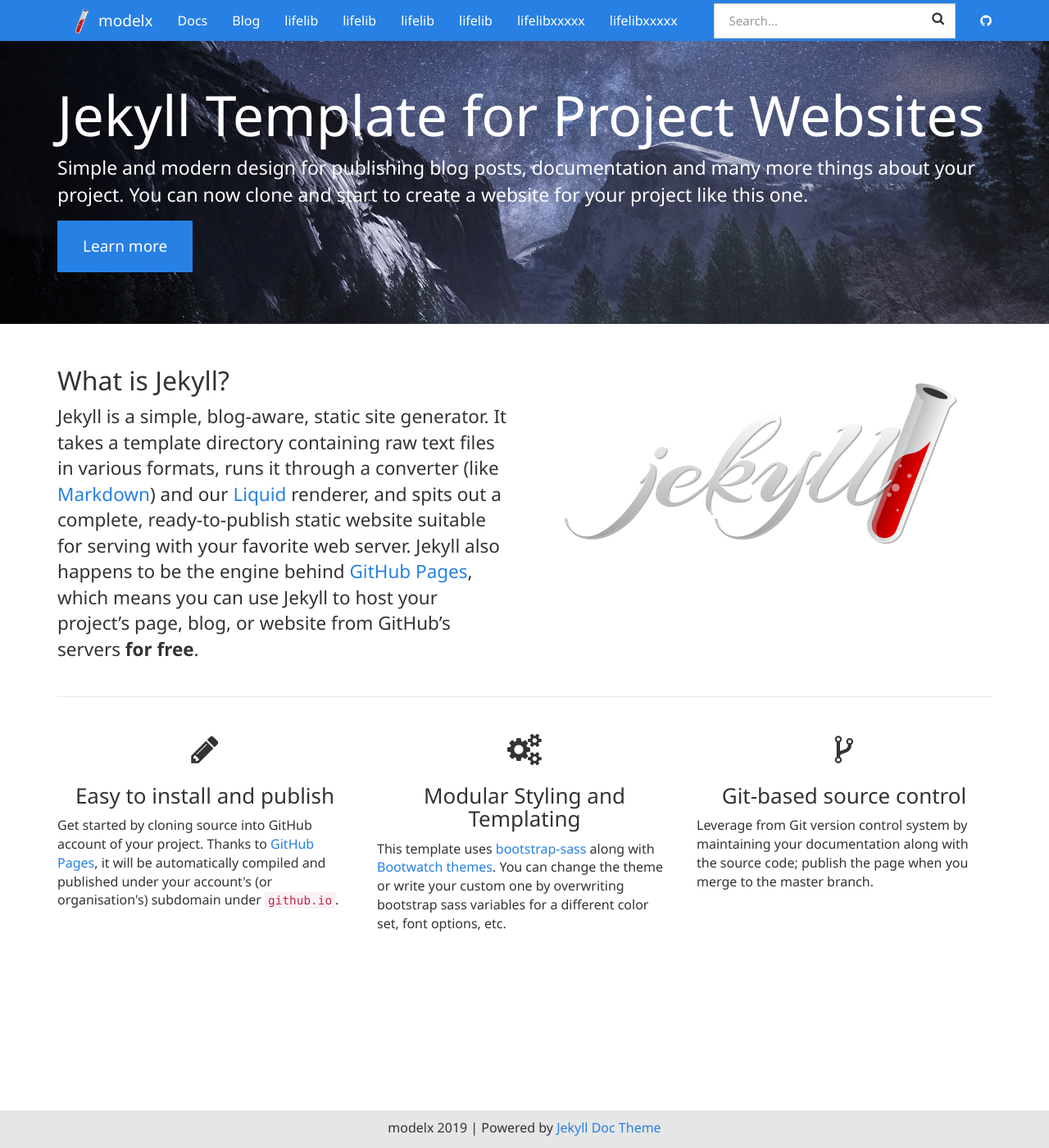
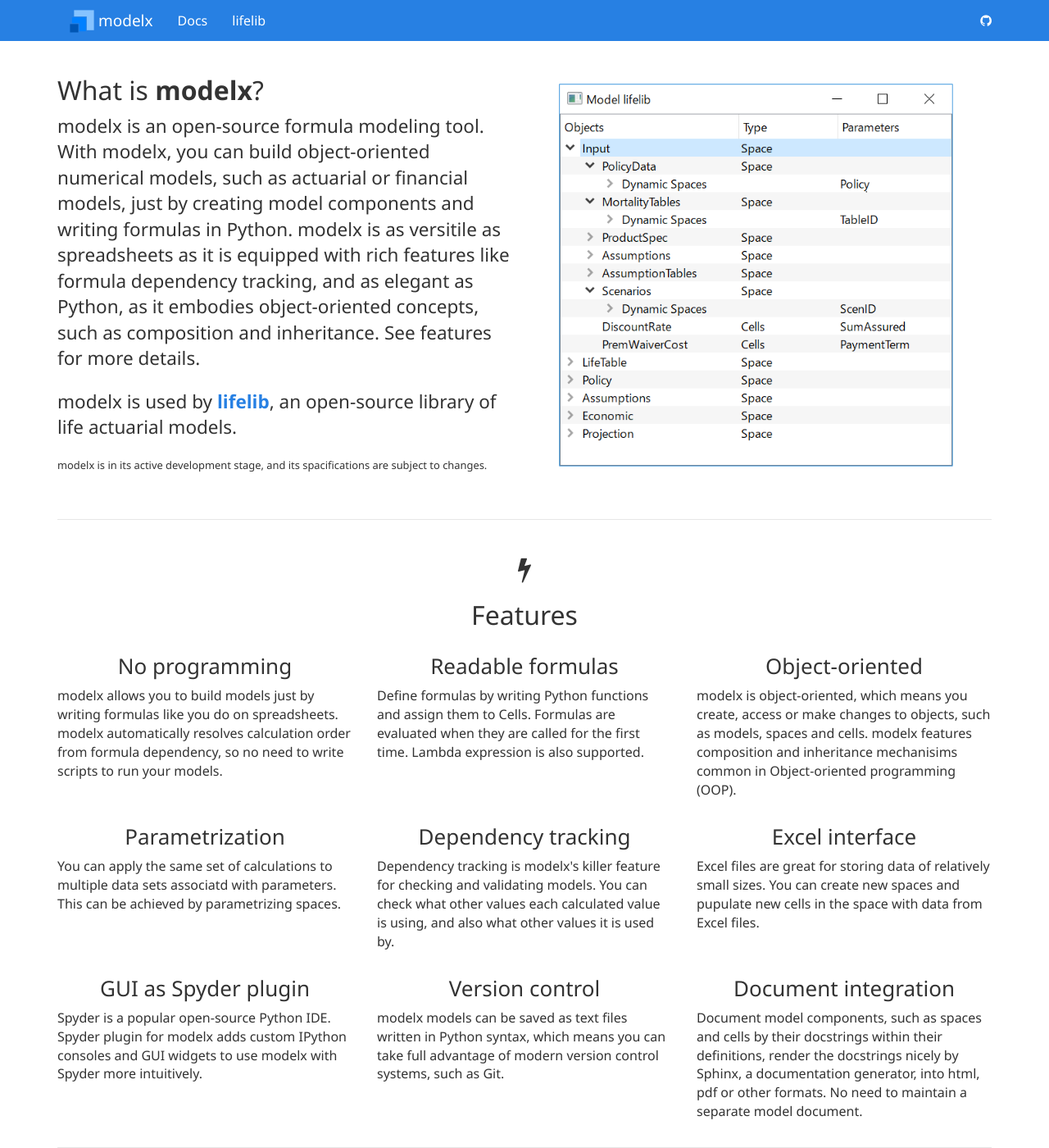
Before and after one commit to fumitoh/modelx-site, a Jekyll site: the page built from index.html, in a window 1280 px wide and 1400 px high. Shown: the whole window at 82% size. Built offline with Jekyll 4.4.1, drawn with Linux system fonts in a browser that asks for light colours.

Commit message:
Update landing page

```diff
--- a/_config.yml
+++ b/_config.yml
@@ -2,12 +2,12 @@
 title: modelx
 email: fumito.ham@gmail.com
 description: >
-  Official modelx site
+  Python-spreadsheets hybrid
 lang: en-US
 
 baseurl: "/modelx-site" # the subpath of your site, e.g. /blog/
 url: "https://fumitoh.github.io" # the base hostname & protocol for your site
-# git_address: https://github.com/aksakalli/jekyll-doc-theme
+git_address: https://github.com/fumitoh/modelx
 # git_edit_address: https://github.com/aksakalli/jekyll-doc-theme/blob/gh-pages
 twitter_username: fumitoham
 github_username: fumitoh
--- a/_includes/topnav.html
+++ b/_includes/topnav.html
@@ -13,22 +13,13 @@
         </div>
         <div id="navbar" class="collapse navbar-collapse">
             <ul class="nav navbar-nav">
-                <li {% if page.sectionid=='docs' %} class="active" {% endif %}><a href="{{ "/docs/home/" | prepend: site.baseurl }}">Docs</a></li>
-                <li {% if page.sectionid=='blog' %} class="active" {% endif %}><a href="{{ site.posts.first.url | prepend: site.baseurl }}">Blog</a></li>
+                <li {% if page.sectionid=='docs' %} class="active" {% endif %}><a href="{{ "/docs" | prepend: site.baseurl }}">Docs</a></li>
+                <!--
+                  <li {% if page.sectionid=='blog' %} class="active" {% endif %}><a href="{{ site.posts.first.url | prepend: site.baseurl }}">Blog</a></li>
+                  -->
                 <li><a href="https://lifelib.io">lifelib</a></li>
-                <li><a href="https://lifelib.io">lifelib</a></li>
-                <li><a href="https://lifelib.io">lifelib</a></li>
-                <li><a href="https://lifelib.io">lifelib</a></li>
-                <li><a href="https://lifelib.io">lifelibxxxxx</a></li>
-                <li><a href="https://lifelib.io">lifelibxxxxx</a></li>
             </ul>
             <div class="navbar-right">
-                <form class="navbar-form navbar-left">
-                    <div class="form-group has-feedback">
-                        <input id="search-box" type="search" class="form-control" placeholder="Search...">
-                        <i class="fa fa-search form-control-feedback"></i>
-                    </div>
-                </form>
                 <ul class="nav navbar-nav">
                     <li><a href="{{ site.git_address }}"><i class="fa fa-github" aria-hidden="true"></i></a></li>
                 </ul>
--- a/index.html
+++ b/index.html
@@ -2,53 +2,134 @@
 layout: default
 ---
 
-<div class="header-container jumbotron">
-    <div class="container">
-        <h1>Jekyll Template for Project Websites</h1>
-        <p>Simple and modern design for publishing blog posts, documentation and many more things about your project.
-          You can now clone and start to create a website for your project like this one.</p>
-        <p><a class="btn btn-primary btn-lg" href="{{ "/docs/home/" | prepend: site.baseurl }}" role="button">Learn more</a></p>
-    </div>
-</div>
 
 <div class="container">
     <div class="row">
         <div class="col-md-6">
-            <h2 class="header-light regular-pad">What is Jekyll?</h2>
-              <p class="lead">Jekyll is a simple, blog-aware, static site generator. It takes a template
-              directory containing raw text files in various formats, runs it through
-              a converter (like <a href="https://daringfireball.net/projects/markdown/">Markdown</a>)
-              and our <a href="https://github.com/Shopify/liquid/wiki">Liquid</a> renderer, and
-              spits out a complete, ready-to-publish static website suitable
-              for serving with your favorite web server. Jekyll also happens to be the engine
-              behind <a href="https://pages.github.com">GitHub Pages</a>, which means you can use Jekyll
-              to host your project’s page, blog, or website from GitHub’s servers <strong>for
-              free</strong>.</p>
+            <h2 class="header-light regular-pad">What is <strong>modelx</strong>?</h2>
+              <p class="lead">modelx is an open-source formula modeling tool.
+              With modelx, you can build object-oriented numerical models,
+              such as actuarial or financial models,
+              just by creating model components and writing formulas in Python.
+              modelx is as versitile as spreadsheets
+              as it is equipped with rich features like formula dependency tracking,
+              and as elegant as Python,
+              as it embodies object-oriented concepts, such as composition and inheritance.
+              See features for more details.
+              </p>
+              <p class="lead">
+              modelx is used by
+              <strong><a href="https://lifelib.io">lifelib</a></strong>,
+              an open-source library of life actuarial models.
+              </p>
+              <p class="small">
+                modelx is in its active development stage, and its spacifications
+                are subject to changes.
+              </p>
         </div>
         <div class="col-md-6 text-center">
-            <img src="img/jekyll-dark.png" alt="" class="img-responsive">
+            <img src="img/input_tree.png" alt="" class="img-responsive">
         </div>
     </div>
+
+    <!--
+    <div class="row">
+        <div class="col-sm-3">
+            <h2 class="text-center"><a href="{{ site.posts.first.url | prepend: site.baseurl }}"><i class="fa fa-pencil" aria-hidden="true"></i></a></h2>
+            <h3 class="text-center"><a href="{{ site.posts.first.url | prepend: site.baseurl }}">Blog</a></h3>
+        </div>
+        <div class="col-sm-3">
+            <h2 class="text-center"><a href="{{ "/docs" | prepend: site.baseurl }}"><i class="fa fa-book" aria-hidden="true"></i></a></h2>
+            <h3 class="text-center"><a href="{{ "/docs" | prepend: site.baseurl }}">Documents</a></h3>
+        </div>
+        <div class="col-sm-3">
+            <h2 class="text-center"><i class="fa fa-area-chart" aria-hidden="true"></i></h2>
+            <h3 class="text-center">Examples</h3>
+        </div>
+        <div class="col-sm-3">
+            <h2 class="text-center"><a href="https://lifelib.io"><i class="fa fa-code-fork" aria-hidden="true"></i></a></h2>
+            <h3 class="text-center"><a href="https://lifelib.io">lifelib</a></h3>
+        </div>
+    </div>
+    -->
+
     <hr>
     <div class="row">
+      <h2 class="text-center"><i class="fa fa-bolt" aria-hidden="true"></i></h2>
+      <h2 align="center">Features</h2>
         <div class="col-sm-4">
-            <h1 class="text-center"><i class="fa fa-pencil" aria-hidden="true"></i></h1>
-            <h3 class="text-center">Easy to install and publish</h3>
-            <p>Get started by cloning source into GitHub account of your project. Thanks to <a href="https://pages.github.com">GitHub Pages</a>,
-              it will be automatically compiled and published under your account's (or organisation's) subdomain under <code>github.io</code>.
+            <h3 class="text-center">No programming</h3>
+            <p>modelx allows you to build models
+              just by writing formulas like you do on spreadsheets.
+              modelx automatically resolves calculation order from formula
+              dependency, so no need to write scripts to run your models.
             </p>
         </div>
         <div class="col-sm-4">
-            <h1 class="text-center"><i class="fa fa-cogs" aria-hidden="true"></i></h1>
-            <h3 class="text-center">Modular Styling and Templating</h3>
-            <p>This template uses <a href="https://github.com/twbs/bootstrap-sass">bootstrap-sass</a> along with <a href="https://bootswatch.com/">Bootwatch themes</a>.
-            You can change the theme or write your custom one by overwriting bootstrap sass variables for a different color set, font options, etc.</p>
+            <h3 class="text-center">Readable formulas</h3>
+            <p>Define formulas by writing Python functions
+            and assign them to Cells. Formulas are evaluated when they are
+            called for the first time.
+            Lambda expression is also supported.</p>
         </div>
         <div class="col-sm-4">
-            <h1 class="text-center"><i class="fa fa-code-fork" aria-hidden="true"></i></h1>
-            <h3 class="text-center">Git-based source control</h3>
-            <p>Leverage from Git version control system by
-              maintaining your documentation along with the source code; publish the page when you merge to the master branch.</p>
+            <h3 class="text-center">Object-oriented</h3>
+            <p>modelx is object-oriented, which means you create, access or
+              make changes to objects, such as models, spaces and cells.
+              modelx features composition and inheritance mechanisims
+              common in Object-oriented programming (OOP). </p>
         </div>
+
+
     </div>
+    <div class="row">
+
+      <div class="col-sm-4">
+          <h3 class="text-center">Parametrization</h3>
+          <p>You can apply the same set of calculations
+            to multiple data sets associatd with parameters.
+            This can be achieved by parametrizing spaces.</p>
+      </div>
+      <div class="col-sm-4">
+          <h3 class="text-center">Dependency tracking</h3>
+          <p>Dependency tracking is modelx's killer feature for checking and validating
+            models. You can check what other values
+            each calculated value is using, and also what other values
+            it is used by.
+          </p>
+      </div>
+      <div class="col-sm-4">
+          <h3 class="text-center">Excel interface</h3>
+          <p>Excel files are great for storing data of relatively small sizes.
+             You can create new spaces and pupulate new cells in the space
+             with data from Excel files. </p>
+      </div>
+    </div>
+    <div class="row">
+        <div class="col-sm-4">
+            <h3 class="text-center">GUI as Spyder plugin</h3>
+            <p>Spyder is a popular open-source Python IDE.
+              Spyder plugin for modelx adds custom IPython consoles
+              and GUI widgets to use modelx with Spyder more intuitively.
+              </p>
+        </div>
+        <div class="col-sm-4">
+            <h3 class="text-center">Version control</h3>
+            <p>modelx models can be saved as text files written in Python syntax,
+              which means you can take full advantage of modern version
+              control systems, such as Git.
+            </p>
+        </div>
+        <div class="col-sm-4">
+            <h3 class="text-center">Document integration</h3>
+            <p>Document model components, such as spaces and cells
+              by their docstrings within their definitions,
+              render the docstrings nicely by Sphinx, a documentation
+              generator, into html, pdf or other formats.
+              No need to maintain a separate model document.
+            </p>
+        </div>
+
+    </div>
+    <hr>
 </div>
```
Also changed, not shown: _drafts/2017-05-03-jekyll-doc-theme.md (renamed from _posts/2017-05-03-jekyll-doc-theme.md), favicon.ico, img/input_tree.png (added), img/logonav.png.
